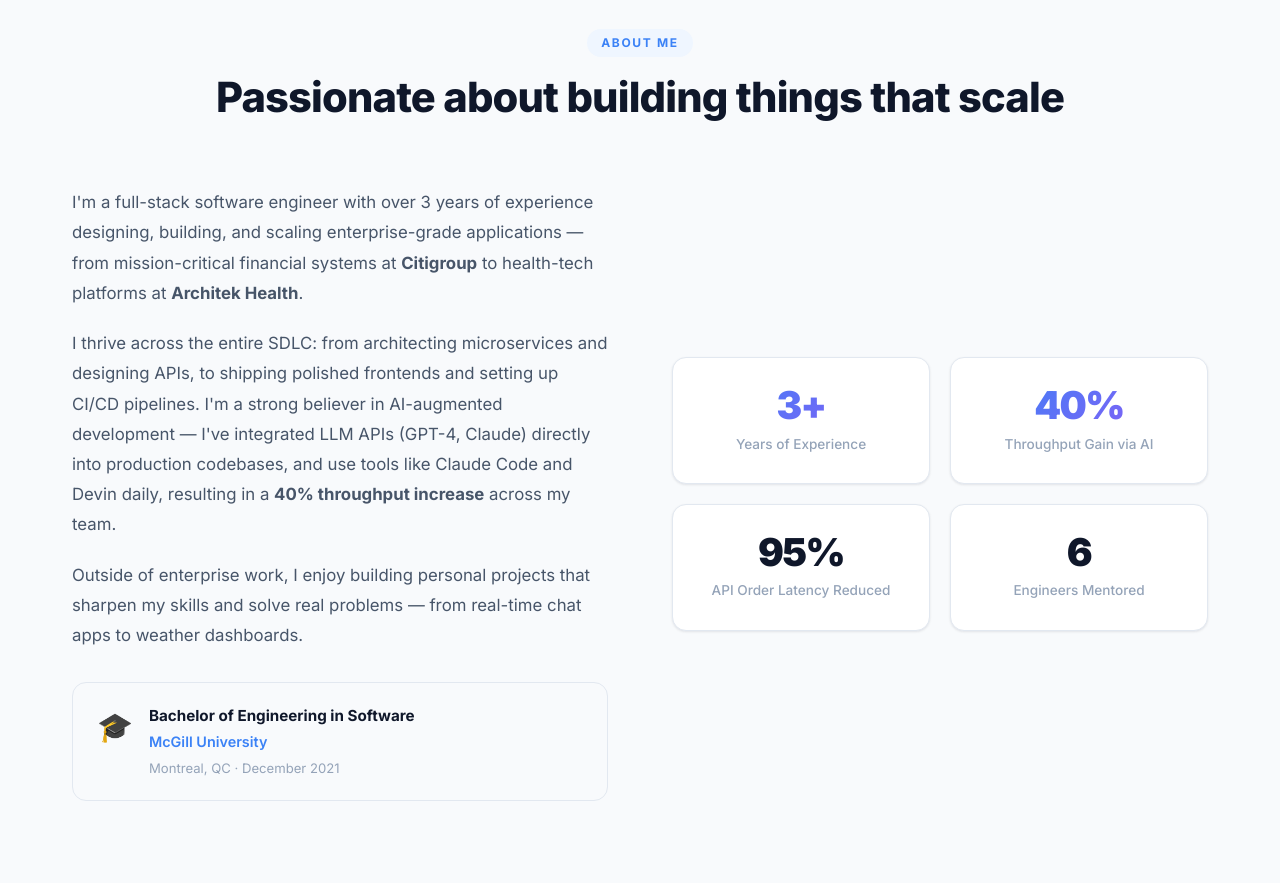
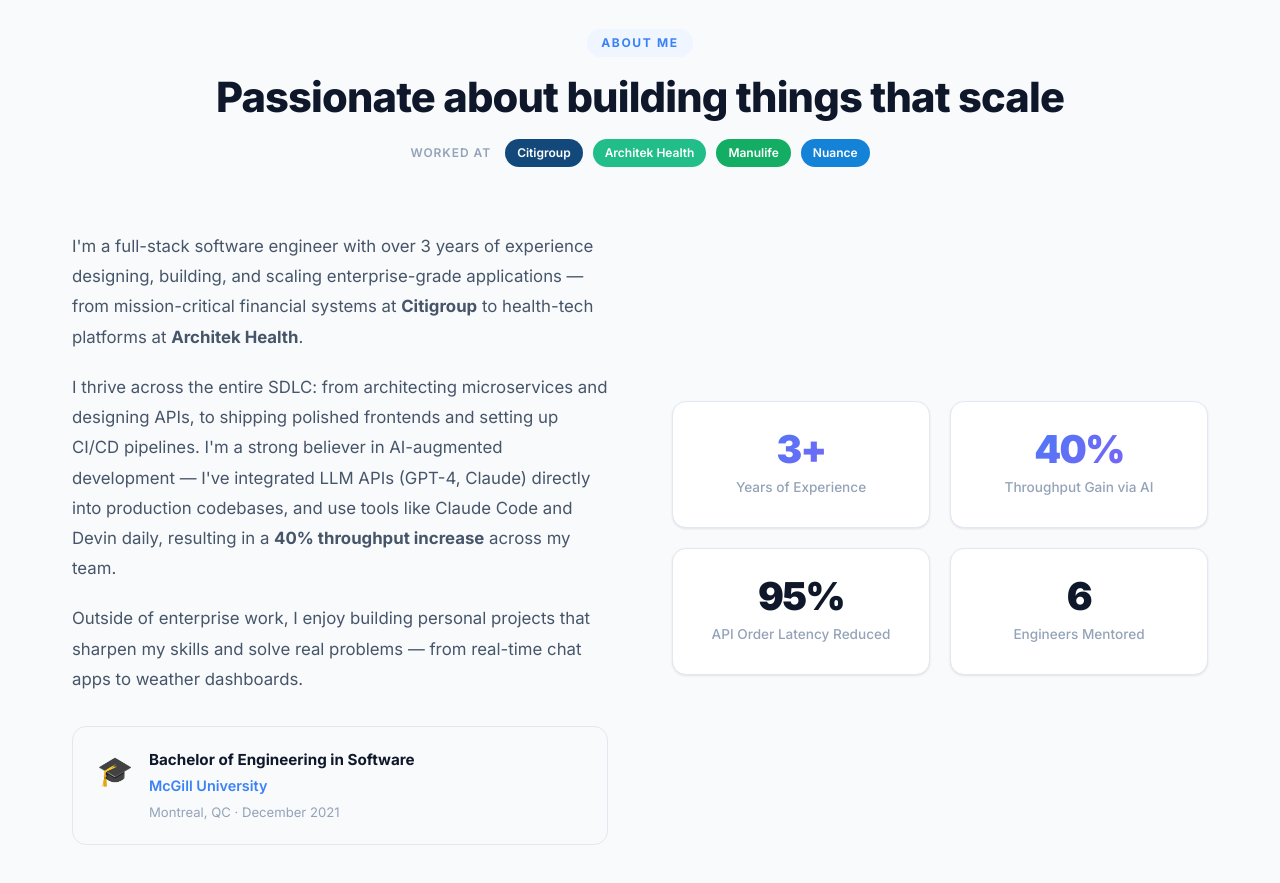
Before and after one commit to sanihaseeb/portfolio, a React (Vite) app in the folder client/: page / in a window 1280 px wide. Shown: the part 880-1763 px from the top of the page. Built offline with nearby package versions, Linux system fonts and the light colour scheme.

Commit message:
feat: add company badges strip to About section

```diff
--- a/client/src/components/About.jsx
+++ b/client/src/components/About.jsx
@@ -1,5 +1,12 @@
 import { education } from '../data/portfolio'
 import { useScrollAnimation } from '../hooks/useScrollAnimation'
+
+const companies = [
+  { name: 'Citigroup',      color: '#003B70' },
+  { name: 'Architek Health',color: '#10B981' },
+  { name: 'Manulife',       color: '#00A758' },
+  { name: 'Nuance',         color: '#0078D4' },
+]
 
 const stats = [
   { value: '3+', label: 'Years of Experience', gradient: true },
@@ -17,6 +24,14 @@
         <div className="section-header">
           <div className="section-label fade-up">About Me</div>
           <h2 className="section-title fade-up delay-1">Passionate about building things that scale</h2>
+          <div className="about-companies fade-up delay-2">
+            <span className="about-companies-label">Worked at</span>
+            {companies.map(c => (
+              <span key={c.name} className="about-company-badge" style={{ background: c.color }}>
+                {c.name}
+              </span>
+            ))}
+          </div>
         </div>
 
         <div className="about-grid">
--- a/client/src/index.css
+++ b/client/src/index.css
@@ -547,6 +547,33 @@
   gap: 20px;
 }
 
+.about-companies {
+  display: flex;
+  align-items: center;
+  gap: 10px;
+  flex-wrap: wrap;
+  margin-top: 16px;
+  justify-content: center;
+}
+
+.about-companies-label {
+  font-size: 12px;
+  color: var(--color-text-muted);
+  text-transform: uppercase;
+  letter-spacing: 0.08em;
+  font-weight: 600;
+  margin-right: 4px;
+}
+
+.about-company-badge {
+  font-size: 12px;
+  font-weight: 600;
+  color: #fff;
+  padding: 4px 12px;
+  border-radius: 20px;
+  opacity: 0.92;
+}
+
 .about-stat-card {
   background: var(--color-card);
   border: 1px solid var(--color-border);
```
